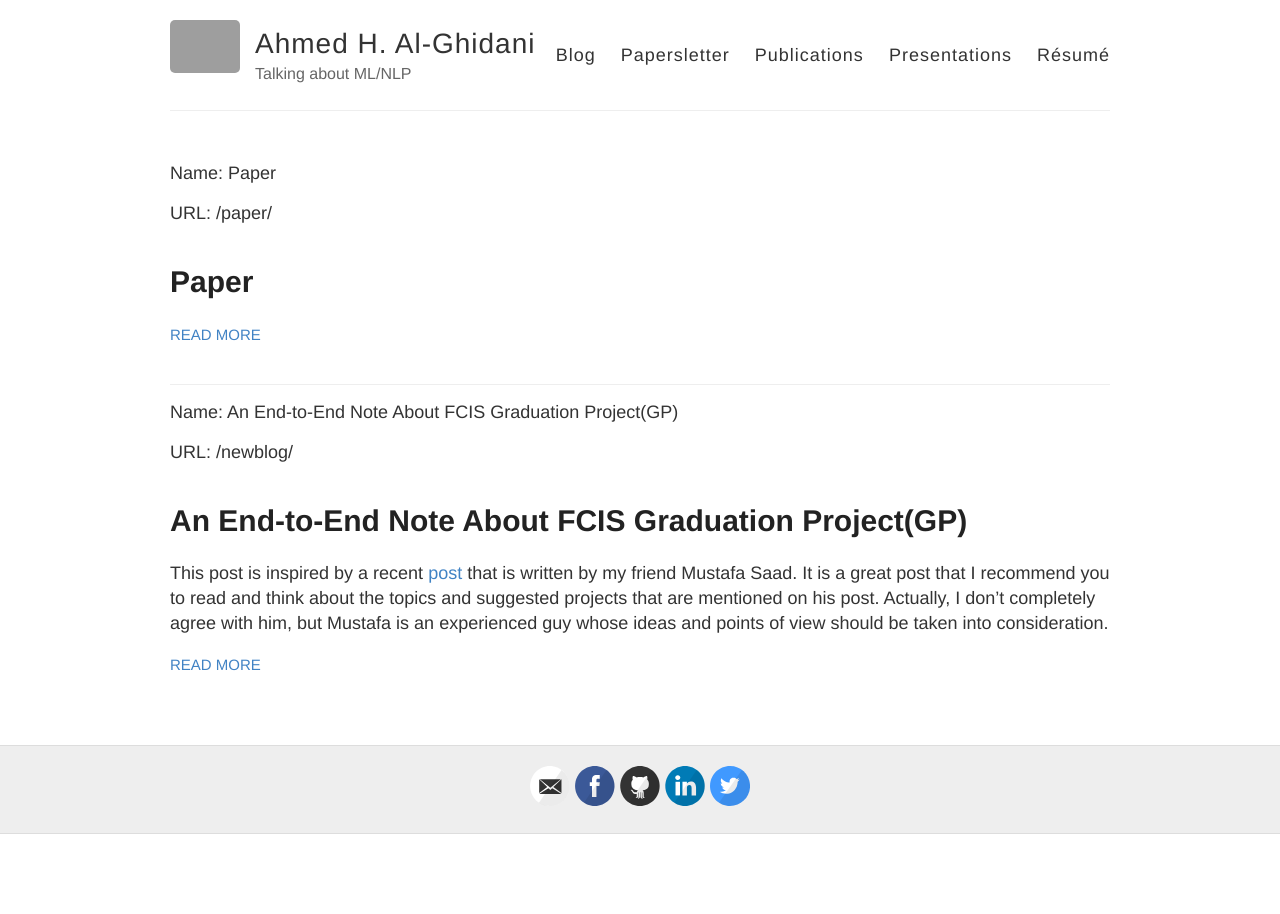
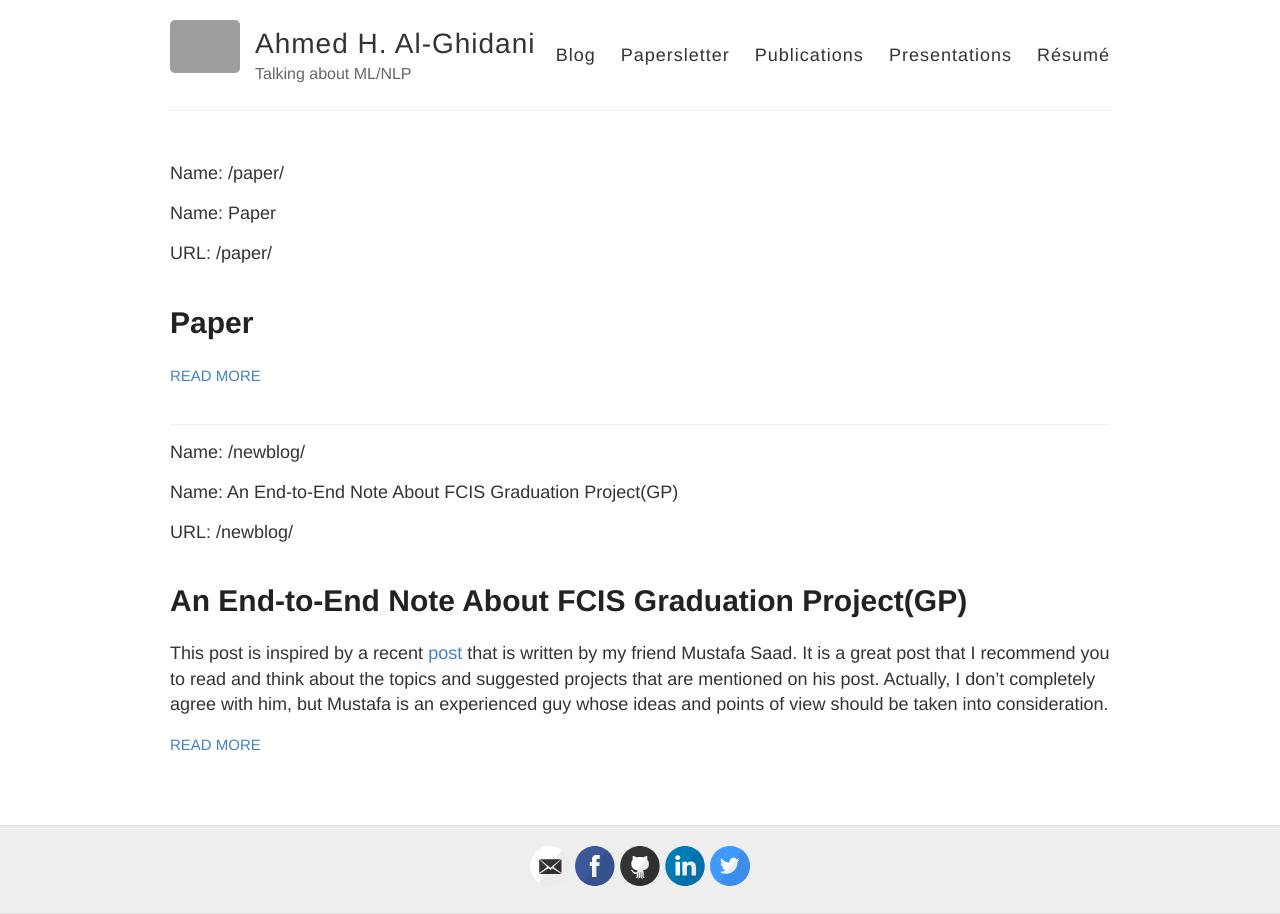
Before and after one commit to AhmedHani/AhmedHani.github.io, a Jekyll site: the page built from papersletter.html, in a window 1280 px wide. Built offline with Jekyll 4.4.1, drawn with Linux system fonts in a browser that asks for light colours; grey boxes are pictures that could not be loaded.

Commit message:
add papersletter

```diff
--- a/papersletter.html
+++ b/papersletter.html
@@ -4,6 +4,9 @@ layout: default
 
 <div class="posts">
   {% for post in site.posts %}
+  {% for ch in post.url %}
+  <p>Name: {{ ch }}</p>
+  {% endfor %}
   <p>Name: {{ post.title }}</p>
   <p>URL: {{ post.url }} </p>
 
```
